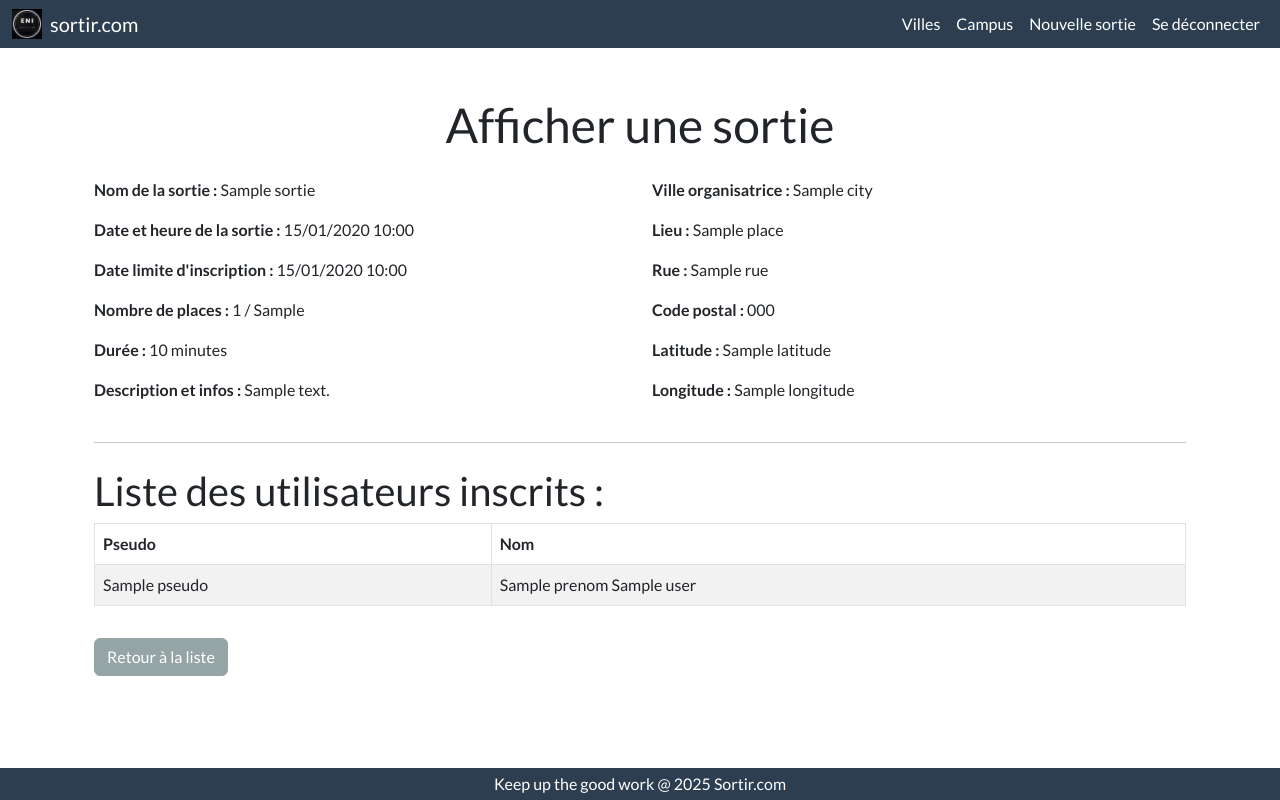
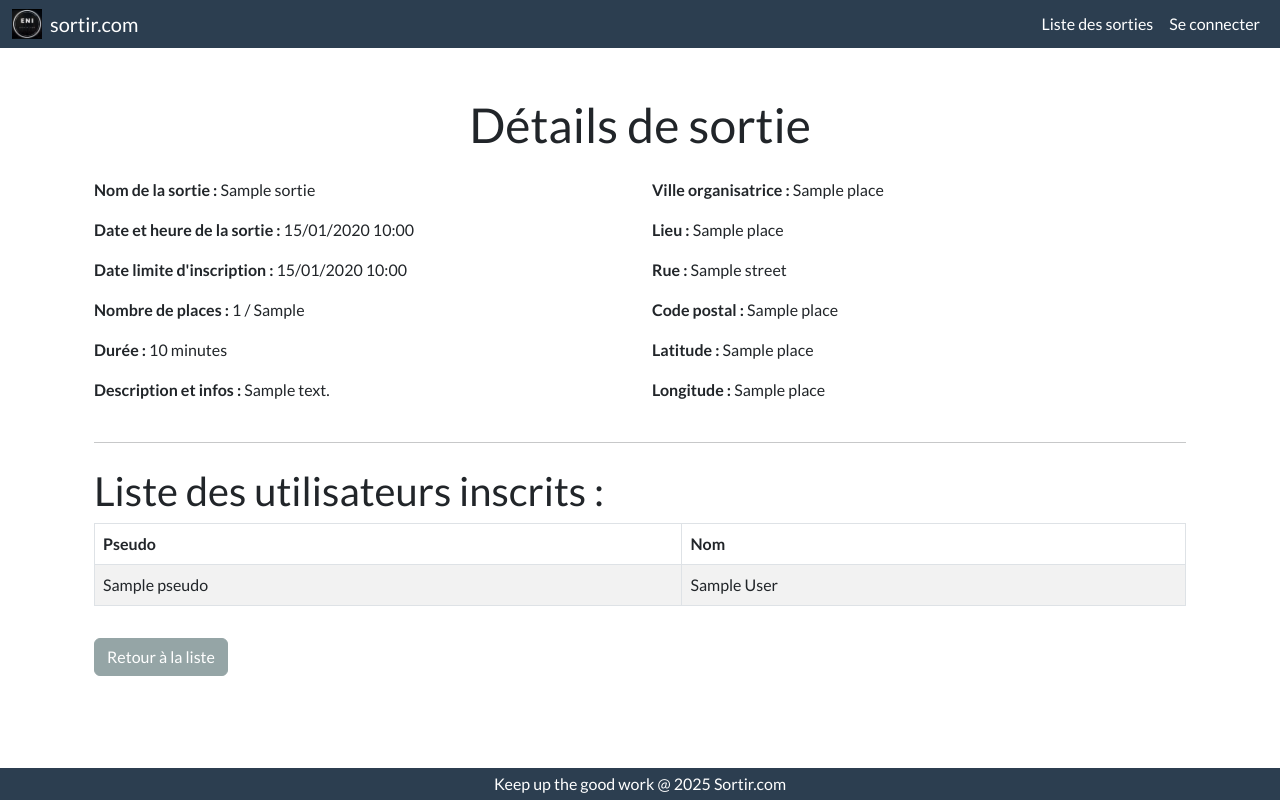
Before and after one commit to HnHoussi/Sortir.com, a Symfony app: template templates/sortie/detail.html.twig in a window 1280 px wide. Run offline with Twig, Linux system fonts and the light colour scheme; the template is opened without the code that fills it: most values are stand-ins (such as "Sample title", 1, 10 or a date in 2020); some libraries are stand-ins or nearby versions.

Commit message:
add navbar foncionnalities

```diff
--- a/src/Entity/User.php
+++ b/src/Entity/User.php
@@ -7,6 +7,7 @@
 use Doctrine\Common\Collections\Collection;
 use Doctrine\ORM\Mapping as ORM;
 use Symfony\Bridge\Doctrine\Validator\Constraints\UniqueEntity;
+use Symfony\Component\Security\Core\User\PasswordAuthenticatedUserInterface;
 use Symfony\Component\Security\Core\User\UserInterface;
 
 #[ORM\Entity(repositoryClass: UserRepository::class)]
--- a/templates/base.html.twig
+++ b/templates/base.html.twig
@@ -25,23 +25,32 @@
 
             <div class="collapse navbar-collapse" id="navbarNav">
                 <ul class="navbar-nav ms-auto">
+                    {% if is_granted('ROLE_ADMIN') %}
+                        <li class="nav-item">
+                            <a class="nav-link" href="#">Villes</a>
+                        </li>
+                        <li class="nav-item">
+                            <a class="nav-link" href="#">Campus</a>
+                        </li>
+                    {% endif %}
                     <li class="nav-item">
-                        <a class="nav-link" href="#">Villes</a>
-                    </li>
-                    <li class="nav-item">
-                        <a class="nav-link" href="#">Campus</a>
+                        <a class="nav-link" href="{{ path('sortie_list') }}">Liste des sorties</a>
                     </li>
                     {% if app.user %}
                         <li class="nav-item">
+                            <a class="nav-link" href="{{ path('sortie_create') }}">Nouvelle sortie</a>
+                        </li>
+                        <li class="nav-item">
                             <a class="nav-link" href="{{ path('app_user_profile') }}">Mon profil</a>
                         </li>
+                        <li class="nav-item">
+                            <a class="nav-link" href="{{ path('app_logout') }}">Se déconnecter</a>
+                        </li>
+                    {% else %}
+                        <li class="nav-item">
+                            <a class="nav-link" href="{{ path('app_login') }}">Se connecter</a>
+                        </li>
                     {% endif %}
-                    <li class="nav-item">
-                        <a class="nav-link" href="#">Nouvelle sortie</a>
-                    </li>
-                    <li class="nav-item">
-                        <a class="nav-link" href="#">Se déconnecter</a>
-                    </li>
                 </ul>
             </div>
         </div>
--- a/templates/main/index.html.twig
+++ b/templates/main/index.html.twig
@@ -8,6 +8,6 @@
     {% if app.user %}
         <p>Vous êtes connecté... ENJOY</p>
     {% else %}
-        <p><a href="{{ path('app_login') }}">Se connecter</a> pour accéder à votre compte</p>
+        <p>Se connecter pour accéder à votre compte</p>
     {% endif %}
 {% endblock %}
--- a/templates/sortie/detail.html.twig
+++ b/templates/sortie/detail.html.twig
@@ -4,7 +4,7 @@
 
 {% block body %}
     <div class="container mt-4">
-        <h1 class="text-center mb-4">Afficher une sortie</h1>
+        <h1 class="text-center mb-4">Détails de sortie</h1>
 
         <div class="row">
             <div class="col-md-6">
@@ -17,12 +17,12 @@
             </div>
 
             <div class="col-md-6">
-                <p><strong>Ville organisatrice :</strong> {{ sortie.place.city.nom }}</p>
-                <p><strong>Lieu :</strong> {{ sortie.place.nom }}</p>
-                <p><strong>Rue :</strong> {{ sortie.place.rue }}</p>
-                <p><strong>Code postal :</strong> {{ sortie.place.city.codePostal }}</p>
-                <p><strong>Latitude :</strong> {{ sortie.place.latitude }}</p>
-                <p><strong>Longitude :</strong> {{ sortie.place.longitude }}</p>
+                <p><strong>Ville organisatrice :</strong> {{ sortie.place.placeName }}</p>
+                <p><strong>Lieu :</strong> {{ sortie.place }}</p>
+                <p><strong>Rue :</strong> {{ sortie.place.street }}</p>
+                <p><strong>Code postal :</strong> {{ sortie.place }}</p>
+                <p><strong>Latitude :</strong> {{ sortie.place }}</p>
+                <p><strong>Longitude :</strong> {{ sortie.place}}</p>
             </div>
         </div>
 
@@ -41,7 +41,7 @@
                 {% for user in sortie.users %}
                     <tr>
                         <td>{{ user.pseudo }}</td>
-                        <td>{{ user.prenom }} {{ user.nom }}</td>
+                        <td>{{ user.firstName }} {{ user.lastName }}</td>
                     </tr>
                 {% else %}
                     <tr>
--- a/templates/sortie/list.html.twig
+++ b/templates/sortie/list.html.twig
@@ -7,6 +7,7 @@
 <div class="container mt-4">
     <h1 class="mb-4">📅 Sorties disponibles</h1>
 
+    {% if app.user %}
         {{ form_start(form) }}
         <div class="row g-3">
             {% for field in form %}
@@ -19,6 +20,7 @@
             </div>
         </div>
         {{ form_end(form) }}
+    {% endif %}
 </div>
     <div class="container mt-5">
         <div class="row">
@@ -42,7 +44,7 @@
                                     <strong>Lieu :</strong> {{ sortie.place }}
                                 </p>
                                 <p class="card-text mb-0">
-                                    <strong>Organisateur :</strong> {{ sortie.organizer }}
+                                    <strong>Organisateur :</strong> {{ sortie.organisator }}
                                 </p>
                             </div>
                         </div>
```
Also changed, not shown: src/Entity/Sortie.php (+29 -28 lines). Lines whose indentation alone changed are shown as unchanged.
